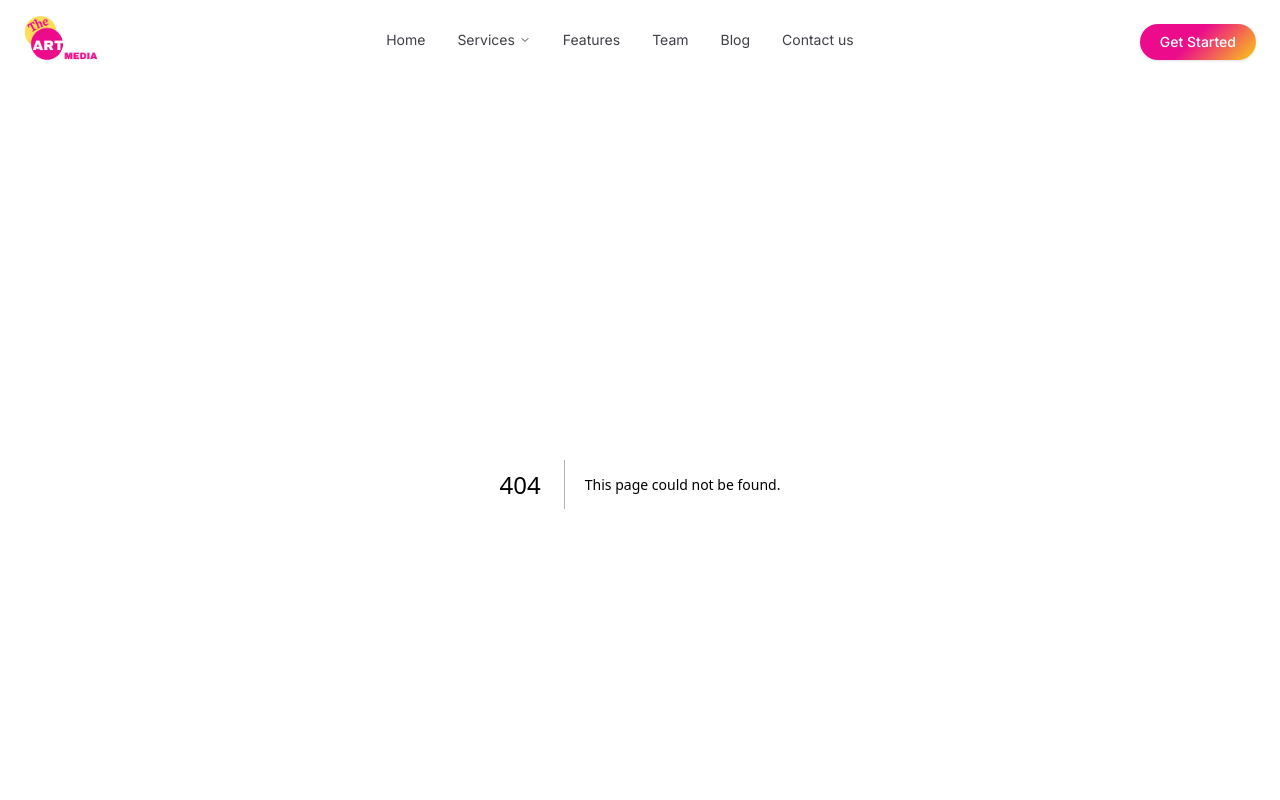
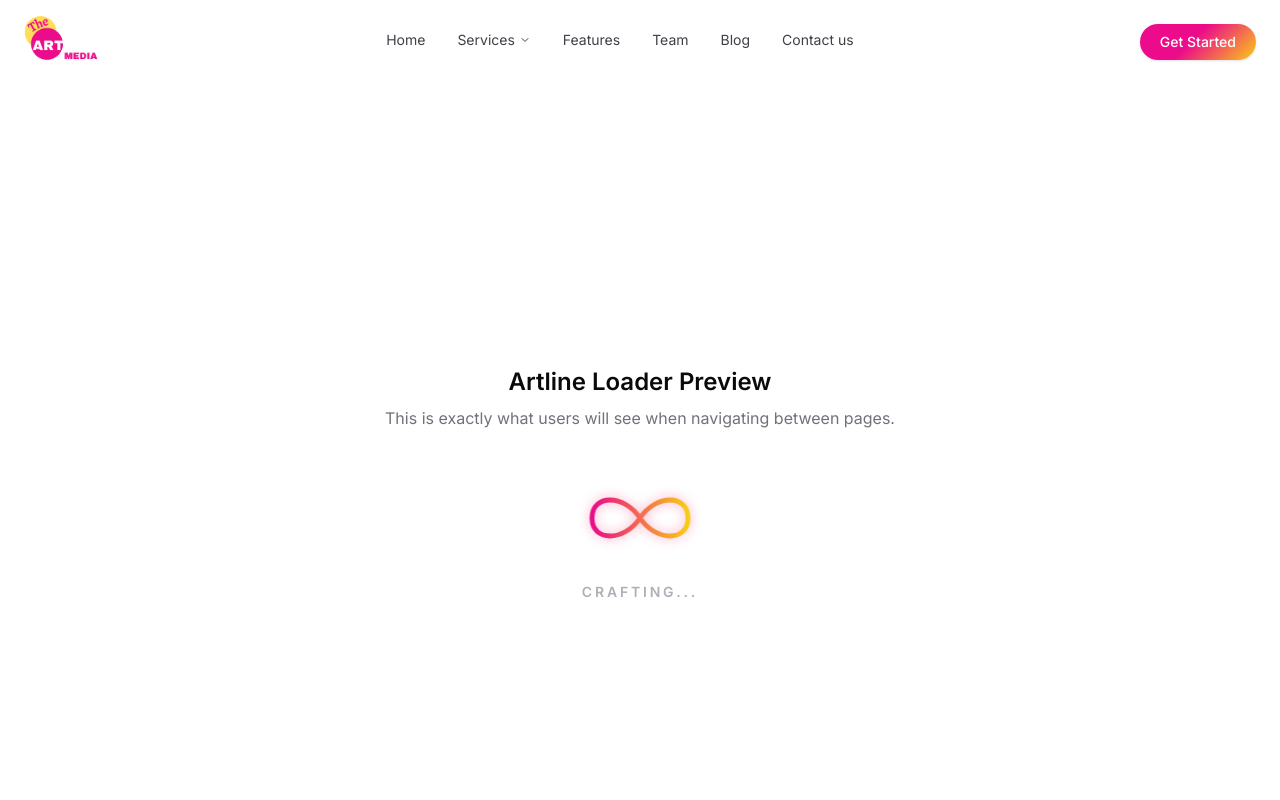
Before and after one commit to Dipeshgaikar23/artline_media, a Next.js app: page /loader-test in a window 1280 px wide. Before the commit this address had no page. Shown: the top 800 px of the page. Built offline with nearby package versions, Linux system fonts and the light colour scheme.

Commit message:
feat: implement custom ArtlineLoader component with global styles and loading state integration

```diff
--- a/src/app/globals.css
+++ b/src/app/globals.css
@@ -35,3 +35,25 @@ body {
   background-clip: text;
   color: transparent;
 }
+
+/* Artistic Loader Animation */
+@keyframes drawArtline {
+  0% {
+    stroke-dashoffset: 400;
+  }
+  100% {
+    stroke-dashoffset: 0;
+  }
+}
+@keyframes glowArtline {
+  0%, 100% {
+    filter: drop-shadow(0 0 6px rgba(235, 11, 139, 0.4));
+  }
+  50% {
+    filter: drop-shadow(0 0 16px rgba(250, 204, 21, 0.7));
+  }
+}
+.animate-artline {
+  stroke-dasharray: 400;
+  animation: drawArtline 3s cubic-bezier(0.4, 0, 0.2, 1) infinite, glowArtline 3s ease-in-out infinite;
+}
--- /dev/null
+++ b/src/app/loader-test/page.js
@@ -0,0 +1,19 @@
+import { ArtlineLoader } from "@/components/ArtlineLoader";
+
+export default function LoaderTestPage() {
+    return (
+        <div className="flex min-h-screen flex-col items-center justify-center bg-white p-8">
+            <div className="mb-12 text-center">
+                <h1 className="text-2xl font-semibold mb-2">Artline Loader Preview</h1>
+                <p className="text-zinc-500">
+                    This is exactly what users will see when navigating between pages.
+                </p>
+            </div>
+
+            {/* Container simulating the loader environment */}
+            <div className="">
+                <ArtlineLoader />
+            </div>
+        </div>
+    );
+}
--- /dev/null
+++ b/src/app/loading.js
@@ -0,0 +1,9 @@
+import { ArtlineLoader } from "@/components/ArtlineLoader";
+
+export default function Loading() {
+    return (
+        <div className="flex min-h-[60vh] flex-col items-center justify-center bg-white p-8">
+            <ArtlineLoader />
+        </div>
+    );
+}
--- /dev/null
+++ b/src/components/ArtlineLoader.js
@@ -0,0 +1,40 @@
+export function ArtlineLoader() {
+    return (
+        <div className="flex flex-col items-center justify-center gap-6">
+            <svg
+                width="160"
+                height="80"
+                viewBox="0 0 200 100"
+                fill="none"
+                xmlns="http://www.w3.org/2000/svg"
+                className="overflow-visible"
+            >
+                <defs>
+                    <linearGradient id="loader-grad" x1="0%" y1="0%" x2="100%" y2="0%">
+                        <stop offset="0%" stopColor="#eb0b8b" />
+                        <stop offset="100%" stopColor="#facc15" />
+                    </linearGradient>
+                </defs>
+                {/* Faint track */}
+                <path
+                    d="M100 50 C120 20, 160 20, 160 50 C160 80, 120 80, 100 50 C80 20, 40 20, 40 50 C40 80, 80 80, 100 50"
+                    stroke="url(#loader-grad)"
+                    strokeWidth="6"
+                    strokeLinecap="round"
+                    strokeOpacity="0.1"
+                />
+                {/* Animated drawing line */}
+                <path
+                    d="M100 50 C120 20, 160 20, 160 50 C160 80, 120 80, 100 50 C80 20, 40 20, 40 50 C40 80, 80 80, 100 50"
+                    stroke="url(#loader-grad)"
+                    strokeWidth="6"
+                    strokeLinecap="round"
+                    className="animate-artline"
+                />
+            </svg>
+            <div className="text-sm font-semibold tracking-[0.2em] text-zinc-400 uppercase animate-pulse">
+                Crafting...
+            </div>
+        </div>
+    );
+}
```
